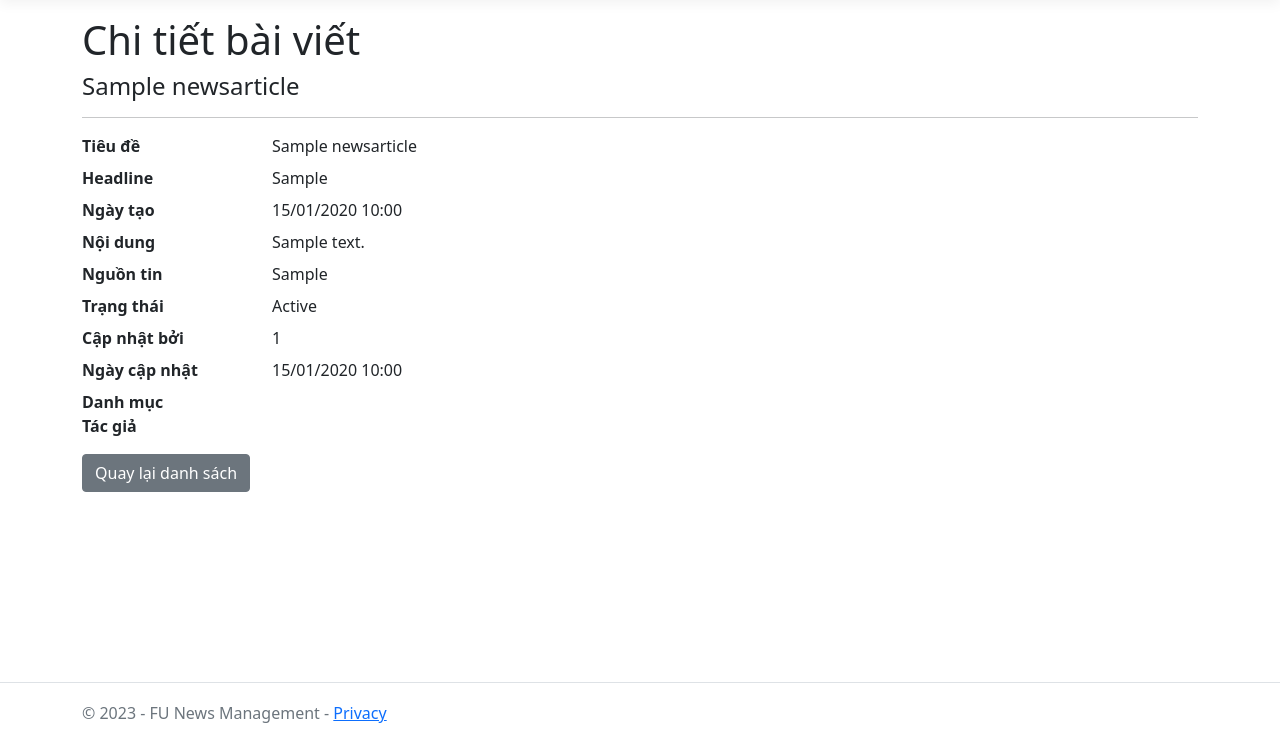
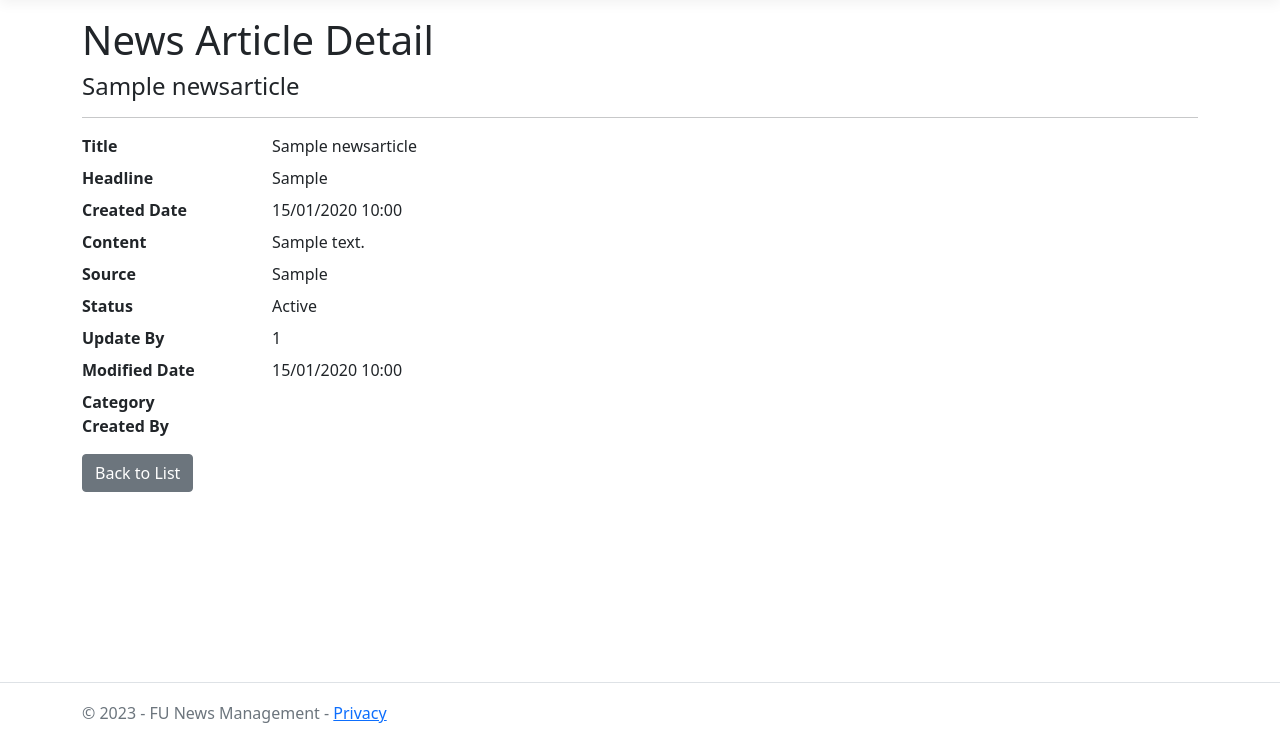
Before and after one commit to CodeCuaTienNe/Assignement_PRN222_TienHover, an ASP.NET Core app: page /NewsArticlePage/Details/1 in a window 1280 px wide. Shown: the part 57-800 px from the top of the page. Run offline with ASP.NET Core 8, Linux system fonts and the light colour scheme; empty tables hold one stand-in row (values such as "Sample post"); style sheets or scripts are compiled from the project's sources; database files in the repository are not loaded.

Commit message:
translate Vietnamese labels to English in News Article pages

```diff
--- a/ASSIGNMENT_PRN222/DoanMinhTien_NET1709_A01/NMS_Razor/Pages/NewsArticlePage/Details.cshtml
+++ b/ASSIGNMENT_PRN222/DoanMinhTien_NET1709_A01/NMS_Razor/Pages/NewsArticlePage/Details.cshtml
@@ -13,14 +13,14 @@
     var currentUserId = HttpContext.Session.GetInt32("AccountId");
 }
 
-<h1>Chi tiết bài viết</h1>
+<h1>News Article Detail</h1>
 
 <div>
     <h4>@Model.NewsArticle.NewsTitle</h4>
     <hr />
     <dl class="row">
         <dt class="col-sm-2">
-            Tiêu đề
+            Title
         </dt>
         <dd class="col-sm-10">
             @Html.DisplayFor(model => model.NewsArticle.NewsTitle)
@@ -32,25 +32,25 @@
             @Html.DisplayFor(model => model.NewsArticle.Headline)
         </dd>
         <dt class="col-sm-2">
-            Ngày tạo
+            Created Date
         </dt>
         <dd class="col-sm-10">
             @(Model.NewsArticle.CreatedDate?.ToString("dd/MM/yyyy HH:mm"))
         </dd>
         <dt class="col-sm-2">
-            Nội dung
+            Content
         </dt>
         <dd class="col-sm-10">
             @Html.DisplayFor(model => model.NewsArticle.NewsContent)
         </dd>
         <dt class="col-sm-2">
-            Nguồn tin
+            Source
         </dt>
         <dd class="col-sm-10">
             @Html.DisplayFor(model => model.NewsArticle.NewsSource)
         </dd>
         <dt class="col-sm-2">
-            Trạng thái
+            Status
         </dt>
         <dd class="col-sm-10">
             @(Model.NewsArticle.NewsStatus == true ? "Active" : "Inactive")
@@ -58,26 +58,26 @@
         @if (Model.NewsArticle.UpdatedById.HasValue)
         {
             <dt class="col-sm-2">
-                Cập nhật bởi
+                Update By
             </dt>
             <dd class="col-sm-10">
                 @Html.DisplayFor(model => model.NewsArticle.UpdatedById)
             </dd>
             <dt class="col-sm-2">
-                Ngày cập nhật
+                Modified Date
             </dt>
             <dd class="col-sm-10">
                 @(Model.NewsArticle.ModifiedDate?.ToString("dd/MM/yyyy HH:mm"))
             </dd>
         }
         <dt class="col-sm-2">
-            Danh mục
+            Category
         </dt>
         <dd class="col-sm-10">
             @Html.DisplayFor(model => model.NewsArticle.Category.CategoryName)
         </dd>
         <dt class="col-sm-2">
-            Tác giả
+            Created By
         </dt>
         <dd class="col-sm-10">
             @Html.DisplayFor(model => model.NewsArticle.CreatedBy.AccountName)
@@ -87,8 +87,8 @@
 <div>
     @if (role == staffRole && Model.NewsArticle.CreatedById == currentUserId)
     {
-        <a asp-page="./Edit" asp-route-id="@Model.NewsArticle.NewsArticleId" class="btn btn-primary">Chỉnh sửa</a>
-        <a asp-page="./Delete" asp-route-id="@Model.NewsArticle.NewsArticleId" class="btn btn-danger">Xóa</a>
+        <a asp-page="./Edit" asp-route-id="@Model.NewsArticle.NewsArticleId" class="btn btn-primary">Edit</a>
+        <a asp-page="./Delete" asp-route-id="@Model.NewsArticle.NewsArticleId" class="btn btn-danger">Delete</a>
     }
-    <a asp-page="./Index" class="btn btn-secondary">Quay lại danh sách</a>
+    <a asp-page="./Index" class="btn btn-secondary">Back to List</a>
 </div>
```
Also changed, not shown: ASSIGNMENT_PRN222/DoanMinhTien_NET1709_A01/NMS_Razor/Pages/NewsArticlePage/Create.cshtml (+8 -8 lines), ASSIGNMENT_PRN222/DoanMinhTien_NET1709_A01/NMS_Razor/Pages/NewsArticlePage/Delete.cshtml (+7 -7 lines), ASSIGNMENT_PRN222/DoanMinhTien_NET1709_A01/NMS_Razor/Pages/NewsArticlePage/Edit.cshtml (+7 -7 lines), ASSIGNMENT_PRN222/DoanMinhTien_NET1709_A01/NMS_Razor/Pages/NewsArticlePage/Index.cshtml (+12 -13 lines).
